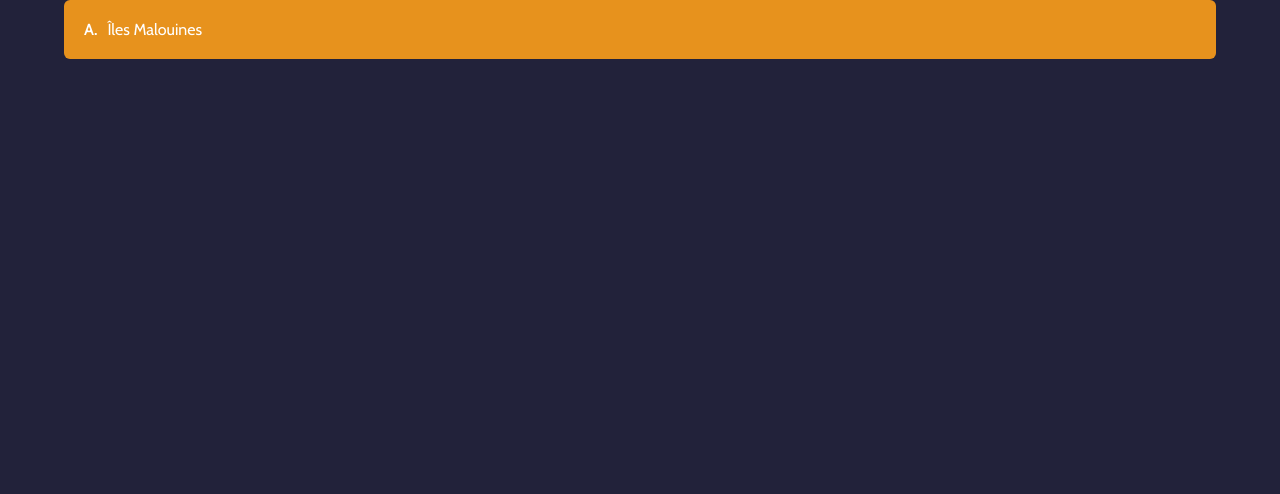
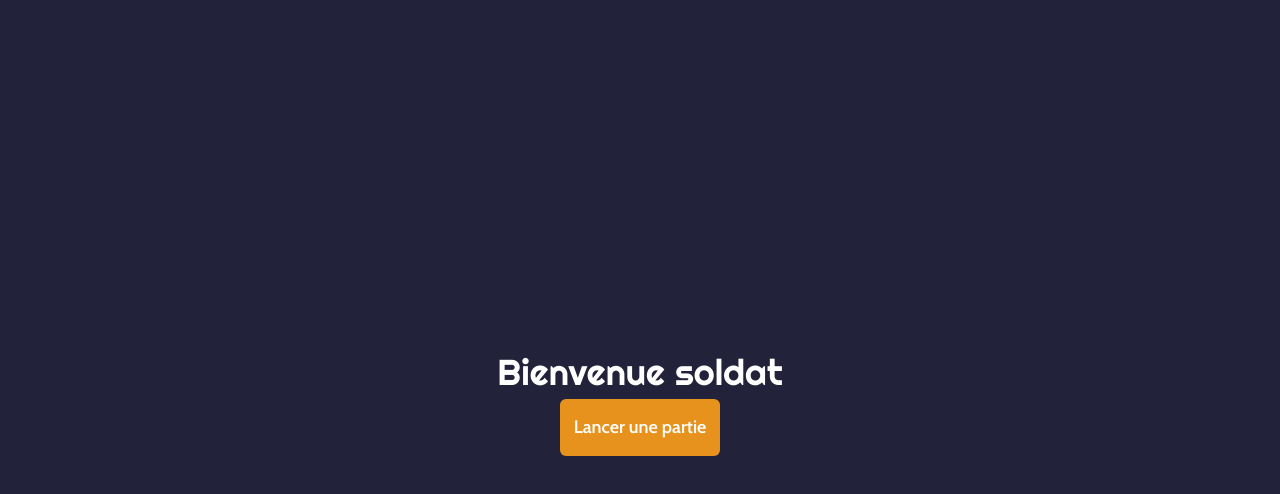
Before and after one commit to sinouJ/warquizz, a Vue app: page / in a window 1280 px wide. Shown: the top 494 px of the page. Built offline with nearby package versions, Linux system fonts and the light colour scheme.

Commit message:
init home page and tailwind

```diff
--- a/index.html
+++ b/index.html
@@ -4,6 +4,7 @@
     <meta charset="UTF-8" />
     <link rel="icon" type="image/svg+xml" href="/vite.svg" />
     <meta name="viewport" content="width=device-width, initial-scale=1.0" />
+    <link rel="stylesheet" href="./src/style.css">
     <title>Vite + Vue</title>
   </head>
   <body>
--- a/src/App.vue
+++ b/src/App.vue
@@ -1,16 +1,20 @@
 <script>
-import ButtonResponse from "./atoms/ButtonResponse.vue";
+import Title from "./atoms/Title.vue";
+import ButtonCta from "./atoms/ButtonCTA.vue";
 
 export default {
   components: {
-    ButtonResponse,
+    Title,
+    ButtonCta,
   },
 };
 </script>
 
 <template>
-  <div class="container">
-    <button-response index="A" response="Îles Malouines" />
+  <div class="container home">
+    <Title title="Bienvenue soldat" />
+
+    <button-cta text="Lancer une partie" />
   </div>
 </template>
 
@@ -20,5 +24,13 @@ export default {
 #app {
   height: 100vh;
   background-color: $background;
+
+  .home {
+    height: 100vh;
+    display: flex;
+    flex-direction: column;
+    align-items: center;
+    justify-content: center;
+  }
 }
 </style>
--- /dev/null
+++ b/src/atoms/ButtonCTA.vue
@@ -0,0 +1,30 @@
+<template>
+  <button class="w-40">
+    <p>{{ text }}</p>
+  </button>
+</template>
+
+<script>
+export default {
+  name: "ButtonCTA",
+  props: {
+    text: String,
+  },
+};
+</script>
+
+<style lang="scss">
+@import "../sass/style.scss";
+
+button {
+  font-family: "Cabin", sans-serif;
+  display: block;
+  width: 100%;
+  background-color: $primary;
+  padding: 15px 0px;
+  font-size: 18px;
+  font-weight: $semibold;
+  color: white;
+  border-radius: $radius;
+}
+</style>
--- /dev/null
+++ b/src/atoms/Question.vue
@@ -0,0 +1,15 @@
+<template>
+  <div class="contaier">
+
+  </div>
+</template>
+
+<script>
+export default {
+  name: 'Question',
+}
+</script>
+
+<style>
+
+</style>
--- /dev/null
+++ b/src/atoms/Title.vue
@@ -0,0 +1,25 @@
+<template>
+  <div class="container">
+    <h1>{{ title }}</h1>
+  </div>
+</template>
+
+<script>
+export default {
+  name: "Title",
+  props: {
+    title: String,
+  },
+};
+</script>
+
+<style lang="scss">
+h1 {
+  display: block;
+  width: 100%;
+  font-family: "Righteous", cursive;
+  text-align: center;
+  color: white;
+  font-size: 36px;
+}
+</style>
--- a/src/main.js
+++ b/src/main.js
@@ -1,5 +1,6 @@
 import { createApp } from 'vue'
 import './sass/style.scss'
+import './style.css'
 import App from './App.vue'
 
 createApp(App).mount('#app')
--- a/src/sass/utils/fonts.scss
+++ b/src/sass/utils/fonts.scss
@@ -1,4 +1,5 @@
 @import url('https://fonts.googleapis.com/css2?family=Cabin:wght@400;600&display=swap');
+@import url('https://fonts.googleapis.com/css2?family=Cabin:wght@400;600&family=Righteous&display=swap');
 
 $semibold: 600;
 
--- /dev/null
+++ b/src/style.css
@@ -0,0 +1,3 @@
+@tailwind base;
+@tailwind components;
+@tailwind utilities;
--- a/tailwind.config.cjs
+++ b/tailwind.config.cjs
@@ -1,6 +1,9 @@
 /** @type {import('tailwindcss').Config} */
 module.exports = {
-  content: [],
+  content: [
+    "./index.html",
+    "./src/**/*.{vue,js,ts,jsx,tsx}",
+  ],
   theme: {
     extend: {},
   },
```
